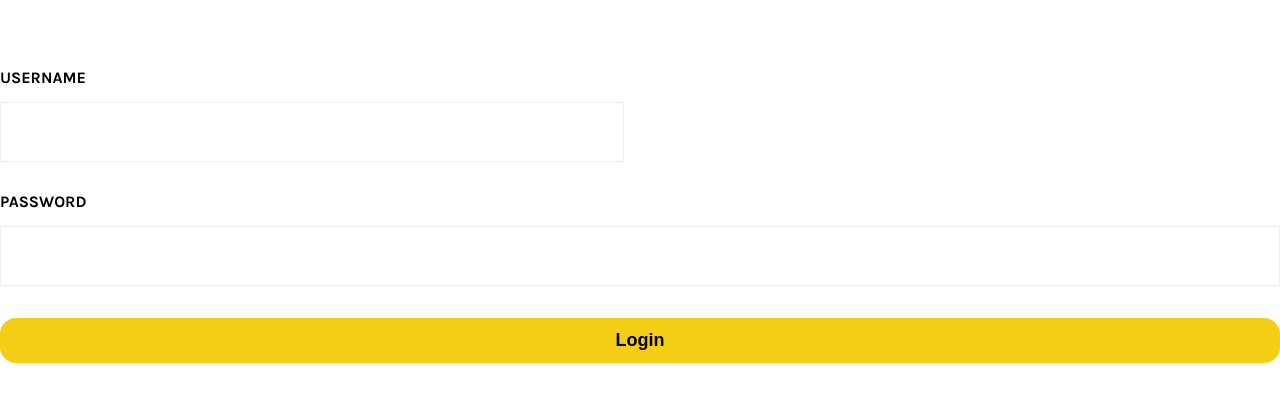
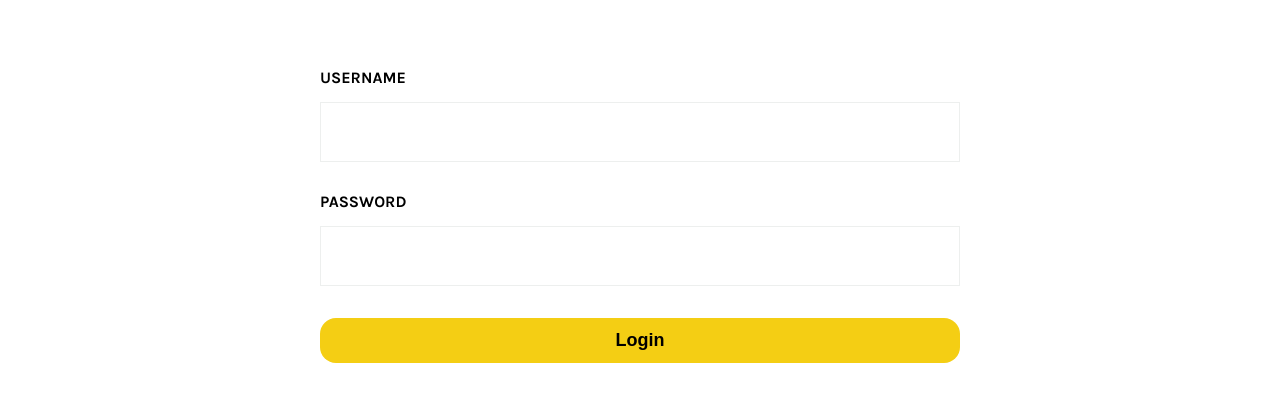
Before and after one commit to joeldedwards/meta-capstone-project, a React (Vite) app: page /login in a window 1280 px wide. Shown: the part 350-763 px from the top of the page. Built offline with nearby package versions, Linux system fonts and the light colour scheme; a web font is replaced by a local one.

Commit message:
Fixed tests

```diff
--- a/src/App.css
+++ b/src/App.css
@@ -467,6 +467,12 @@ form label {
     line-height: 1rem;
 }
 
+form label span {
+    color: var(--color-secondary-1);
+    font-size: 1.5rem;
+    font-weight: 700;
+}
+
 form input,
 form select {
     font-family: var(--font-secondary);
@@ -595,6 +601,14 @@ form button {
     margin-bottom: 5rem;
 }
 
+#Login form {
+    grid-template-columns: 1fr;
+    gap: 0;
+    row-gap: 2rem;
+    margin: 0 auto;
+    max-width: 40rem;
+}
+
 .banner-shape-area {
     display: flex;
     align-items: center;
--- a/src/components/BookingForm.jsx
+++ b/src/components/BookingForm.jsx
@@ -1,4 +1,4 @@
-import { useState } from 'react'
+import { useEffect, useState } from 'react'
 
 function BookingForm({ availableTimes, dispatchDateChange, submitForm }) {
 
@@ -25,6 +25,7 @@ function BookingForm({ availableTimes, dispatchDateChange, submitForm }) {
 
     const handleSubmit = (e) => {
         e.preventDefault();
+        localStorage.setItem('formData', JSON.stringify(formData));
         submitForm(formData);
     }
 
@@ -33,18 +34,20 @@ function BookingForm({ availableTimes, dispatchDateChange, submitForm }) {
         <div className="container">
             <form onSubmit={handleSubmit}>
                 <fieldset>
-                    <label htmlFor="resDate">Choose Date</label>
+                    <label htmlFor="resDate">Choose Date <span>*</span></label>
                     <input
                         type="date"
                         id="resDate"
                         min={minDate}
-                        onChange={handleFormChange}></input>
+                        onChange={handleFormChange}
+                        required></input>
                 </fieldset>
                 <fieldset>
-                    <label htmlFor="resTime">Choose Time</label>
+                    <label htmlFor="resTime">Choose Time <span>*</span></label>
                     <select
                         id="resTime"
-                        onChange={handleFormChange}>
+                        onChange={handleFormChange}
+                        required>
                         {
                             availableTimes.map((item, index) => (
                                 <option key={index}>{item}</option>
```
Also changed, not shown: 1 other file (tests, documents, lock files or other folders).
